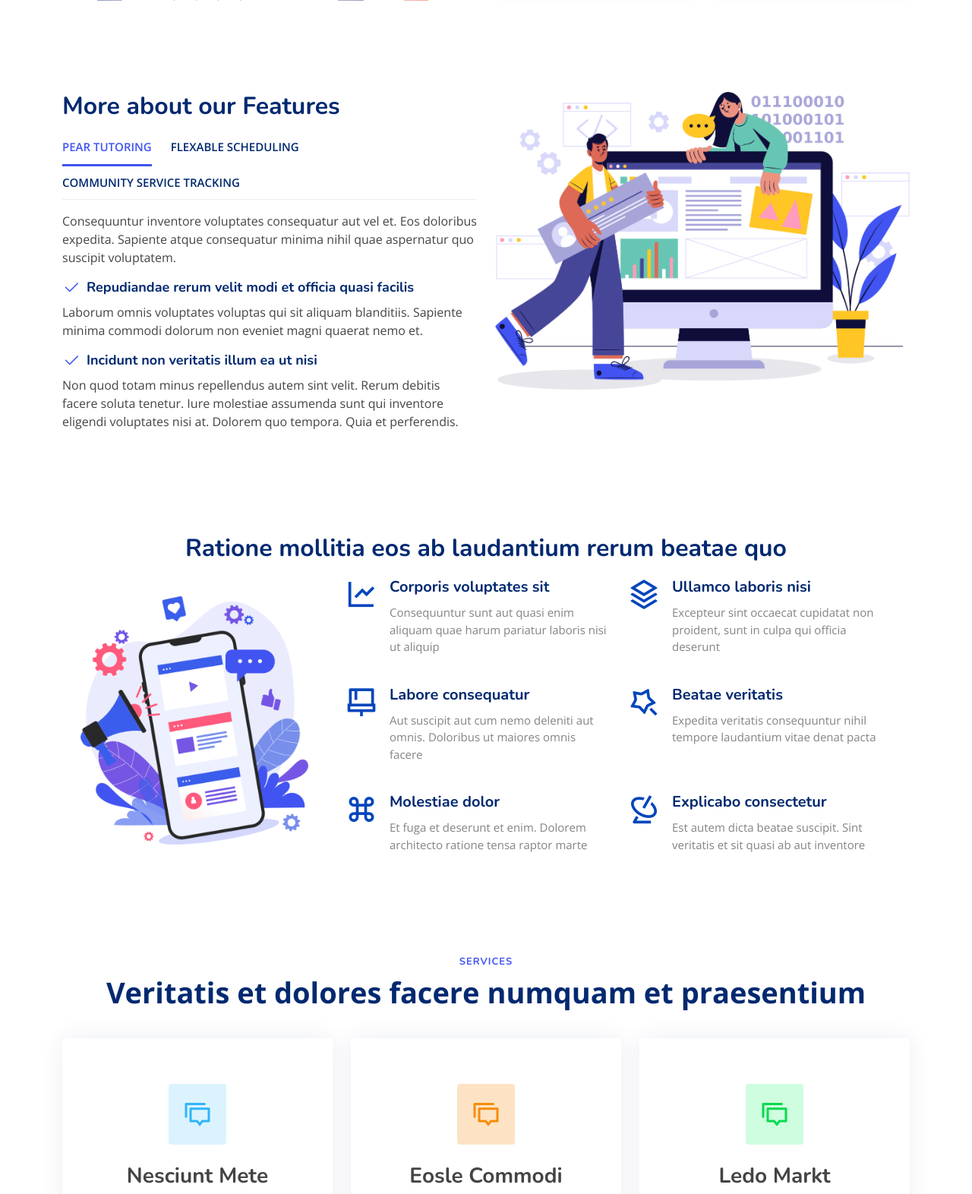
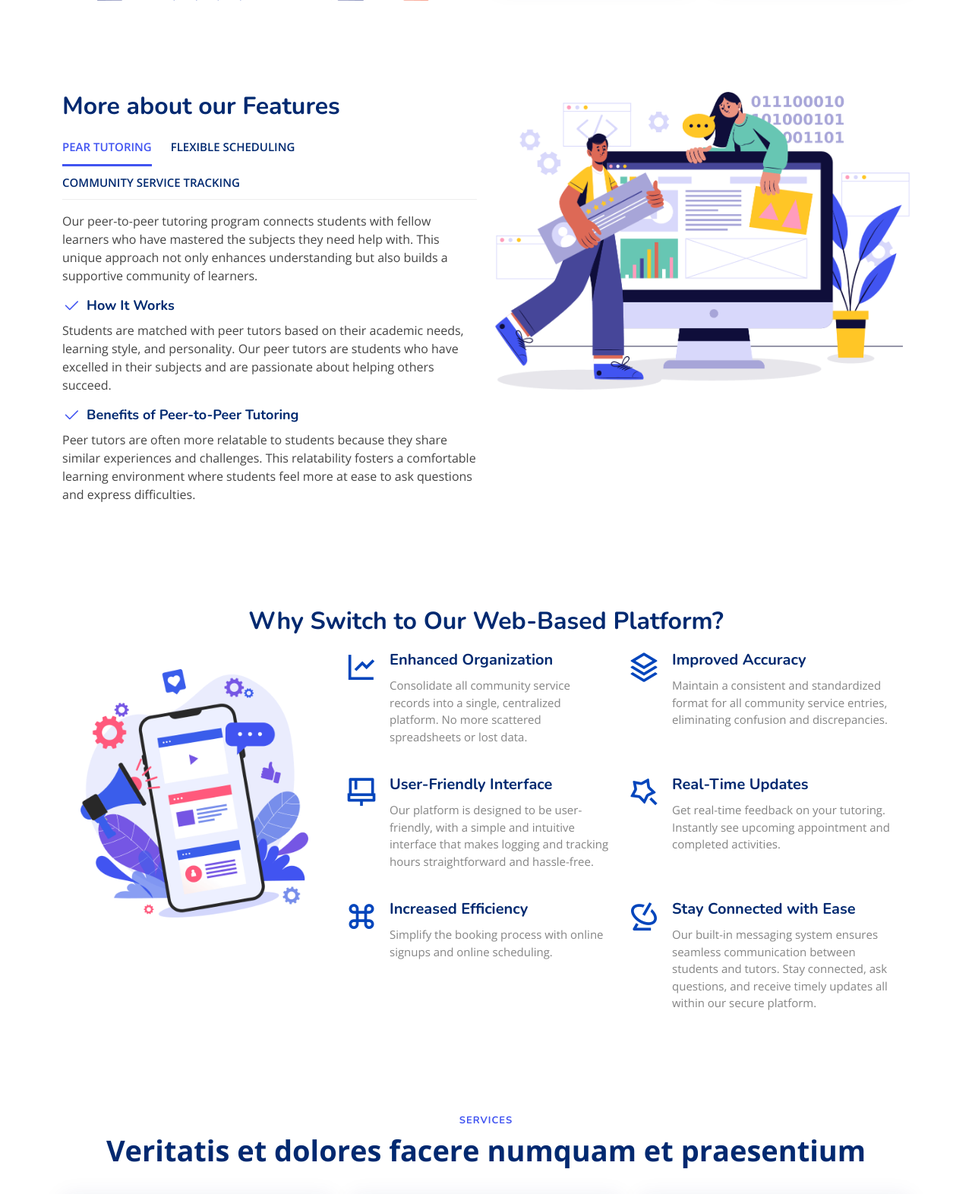
Before and after one commit to sidmeir04/BT-Tuoring-App, a Flask app: page /one_pager in a window 1280 px wide. Shown: the part 2575-4147 px from the top of the page at 76% size. Run offline with Flask 3, Linux system fonts and the light colour scheme; some libraries are stand-ins or nearby versions.

Commit message:
Continued to work on one pager and made some other small changes

```diff
--- a/app.py
+++ b/app.py
@@ -239,7 +239,7 @@ def dashboard():
         sessions_where_teach_MH = [MessageHistory.query.get(session.message_history_id) for session in sessions_where_teach]
         sessions_where_teach_MH = list(map(lambda x: (x.missed['total'] - x.missed[str(current_user.id)],x.messages['list'][-1] if x.messages['list'] else None),sessions_where_teach_MH))
         sessions_where_teach_MH = [i if i != (0,None) else None for i in sessions_where_teach_MH]
-        sessions_where_teach_PP = [base64.b64encode(User.query.filter_by(username = i[1]['sender']).first().image_data).decode('utf-8') if i[1] and User.query.filter_by(username = i[1]['sender']).first().image_data else None for i in sessions_where_teach_MH]
+        sessions_where_teach_PP = [base64.b64encode(User.query.filter_by(username = i[1]['sender']).first().image_data).decode('utf-8') if i and User.query.filter_by(username = i[1]['sender']).first().image_data else None for i in sessions_where_teach_MH]
 
     sessions_where_learn = Session.query.filter_by(student=current_user.id, student_form_completed = False).all()
     if sessions_where_learn:
@@ -257,6 +257,7 @@ def dashboard():
                             sessions_where_learn = sessions_where_learn,
                             sessions_where_learn_MH = sessions_where_learn_MH if sessions_where_learn else None,
                             sessions_where_learn_PP = sessions_where_learn_PP if sessions_where_learn else None,
+                            get_period = get_period_from_time,
                             )
 
 @app.route('/login',methods=['GET','POST'])
--- a/functions.py
+++ b/functions.py
@@ -10,4 +10,5 @@ def find_next_day_of_week(day_of_week):
 
     return next_day.strftime("%Y-%m-%d")
 
+
 print(find_next_day_of_week('wednesday'))
--- a/templates/blank.html
+++ b/templates/blank.html
@@ -77,11 +77,6 @@
                         <span>forgot_password</span></a>
                 </li>
                 {% else %}
-                <li class="nav-item">
-                    <a class="nav-link" href="/welcome">
-                        <i class="bi bi-question-circle-fill"></i>
-                        <span>About Page</span></a>
-                </li>
                 <li class="nav-item {{'active' if active_page == 'find_session'}}">
                     <a class="nav-link" href="/find_session">
                         <i class="bi bi-search"></i>
--- a/templates/one_pager.html
+++ b/templates/one_pager.html
@@ -238,7 +238,7 @@
                 <a class="nav-link active" data-bs-toggle="pill" href="#tab1">Pear Tutoring</a>
               </li>
               <li>
-                <a class="nav-link" data-bs-toggle="pill" href="#tab2">Flexable Scheduling</a>
+                <a class="nav-link" data-bs-toggle="pill" href="#tab2">Flexible Scheduling</a>
               </li>
               <li>
                 <a class="nav-link" data-bs-toggle="pill" href="#tab3">Community Service Tracking</a>
@@ -249,45 +249,45 @@
             <div class="tab-content">
 
               <div class="tab-pane fade show active" id="tab1">
-                <p>Consequuntur inventore voluptates consequatur aut vel et. Eos doloribus expedita. Sapiente atque consequatur minima nihil quae aspernatur quo suscipit voluptatem.</p>
+                <p>Our peer-to-peer tutoring program connects students with fellow learners who have mastered the subjects they need help with. This unique approach not only enhances understanding but also builds a supportive community of learners.</p>
                 <div class="d-flex align-items-center mb-2">
                   <i class="bi bi-check2"></i>
-                  <h4>Repudiandae rerum velit modi et officia quasi facilis</h4>
+                  <h4>How It Works</h4>
                 </div>
-                <p>Laborum omnis voluptates voluptas qui sit aliquam blanditiis. Sapiente minima commodi dolorum non eveniet magni quaerat nemo et.</p>
+                <p>Students are matched with peer tutors based on their academic needs, learning style, and personality. Our peer tutors are students who have excelled in their subjects and are passionate about helping others succeed.</p>
                 <div class="d-flex align-items-center mb-2">
                   <i class="bi bi-check2"></i>
-                  <h4>Incidunt non veritatis illum ea ut nisi</h4>
+                  <h4>Benefits of Peer-to-Peer Tutoring</h4>
                 </div>
-                <p>Non quod totam minus repellendus autem sint velit. Rerum debitis facere soluta tenetur. Iure molestiae assumenda sunt qui inventore eligendi voluptates nisi at. Dolorem quo tempora. Quia et perferendis.</p>
+                <p>Peer tutors are often more relatable to students because they share similar experiences and challenges. This relatability fosters a comfortable learning environment where students feel more at ease to ask questions and express difficulties.</p>
               </div><!-- End Tab 1 Content -->
 
               <div class="tab-pane fade show" id="tab2">
-                <p>Consequuntur inventore voluptates consequatur aut vel et. Eos doloribus expedita. Sapiente atque consequatur minima nihil quae aspernatur quo suscipit voluptatem.</p>
+                <p>Balancing school, extracurricular activities, and personal commitments can be challenging. That’s why we offer flexible scheduling options to ensure that quality tutoring fits seamlessly into your busy life.</p>
                 <div class="d-flex align-items-center mb-2">
                   <i class="bi bi-check2"></i>
-                  <h4>Repudiandae rerum velit modi et officia quasi facilis</h4>
+                  <h4>Customizable Session Times</h4>
                 </div>
-                <p>Laborum omnis voluptates voluptas qui sit aliquam blanditiis. Sapiente minima commodi dolorum non eveniet magni quaerat nemo et.</p>
+                <p>Our platform allows you to book tutoring sessions at times that work best for you. Whether it’s early in the school days, during lunch, or at the end of school. Life happens, and sometimes plans change. If you need to reschedule a session, our easy-to-use platform lets you adjust your appointment with minimal hassle, ensuring that you never miss out on valuable learning time.</p>
                 <div class="d-flex align-items-center mb-2">
                   <i class="bi bi-check2"></i>
-                  <h4>Incidunt non veritatis illum ea ut nisi</h4>
+                  <h4>Session Length Options</h4>
                 </div>
-                <p>Non quod totam minus repellendus autem sint velit. Rerum debitis facere soluta tenetur. Iure molestiae assumenda sunt qui inventore eligendi voluptates nisi at. Dolorem quo tempora. Quia et perferendis.</p>
+                <p>Choose from a variety of session lengths to match your learning needs and attention span. Opt for a quick, 10-minute review session or dive deeper with an period-long or even longer session for comprehensive understanding.</p>
               </div><!-- End Tab 2 Content -->
 
               <div class="tab-pane fade show" id="tab3">
-                <p>Consequuntur inventore voluptates consequatur aut vel et. Eos doloribus expedita. Sapiente atque consequatur minima nihil quae aspernatur quo suscipit voluptatem.</p>
+                <p>To support students in meeting their graduation requirements, we offer a comprehensive Community Service Tracking feature that helps you stay on top of your volunteer hours.</p>
                 <div class="d-flex align-items-center mb-2">
                   <i class="bi bi-check2"></i>
-                  <h4>Repudiandae rerum velit modi et officia quasi facilis</h4>
+                  <h4>How It Works</h4>
                 </div>
-                <p>Laborum omnis voluptates voluptas qui sit aliquam blanditiis. Sapiente minima commodi dolorum non eveniet magni quaerat nemo et.</p>
+                <p>Community Service hours will automaticly be tracked once a tutoring session has ended and you can monitor your progress towards the 60-hour community service requirement with our intuitive tracking dashboard. See a clear overview of your completed hours and what’s remaining, helping you stay motivated and organized.</p>
                 <div class="d-flex align-items-center mb-2">
                   <i class="bi bi-check2"></i>
-                  <h4>Incidunt non veritatis illum ea ut nisi</h4>
+                  <h4>Join Our Community</h4>
                 </div>
-                <p>Non quod totam minus repellendus autem sint velit. Rerum debitis facere soluta tenetur. Iure molestiae assumenda sunt qui inventore eligendi voluptates nisi at. Dolorem quo tempora. Quia et perferendis.</p>
+                <p>Our Community Service Tracking feature makes it easy to fulfill your graduation requirements and engage in meaningful service activities. Join us today and take a proactive step towards your future.</p>
               </div><!-- End Tab 3 Content -->
 
             </div>
@@ -302,7 +302,7 @@
 
         <!-- Feature Icons -->
         <div class="row feature-icons" data-aos="fade-up">
-          <h3>Ratione mollitia eos ab laudantium rerum beatae quo</h3>
+          <h3>Why Switch to Our Web-Based Platform?</h3>
 
           <div class="row">
 
@@ -316,48 +316,48 @@
                 <div class="col-md-6 icon-box" data-aos="fade-up">
                   <i class="ri-line-chart-line"></i>
                   <div>
-                    <h4>Corporis voluptates sit</h4>
-                    <p>Consequuntur sunt aut quasi enim aliquam quae harum pariatur laboris nisi ut aliquip</p>
+                    <h4>Enhanced Organization</h4>
+                    <p>Consolidate all community service records into a single, centralized platform. No more scattered spreadsheets or lost data.</p>
                   </div>
                 </div>
 
                 <div class="col-md-6 icon-box" data-aos="fade-up" data-aos-delay="100">
                   <i class="ri-stack-line"></i>
                   <div>
-                    <h4>Ullamco laboris nisi</h4>
-                    <p>Excepteur sint occaecat cupidatat non proident, sunt in culpa qui officia deserunt</p>
+                    <h4>Improved Accuracy</h4>
+                    <p>Maintain a consistent and standardized format for all community service entries, eliminating confusion and discrepancies.</p>
                   </div>
                 </div>
 
                 <div class="col-md-6 icon-box" data-aos="fade-up" data-aos-delay="200">
                   <i class="ri-brush-4-line"></i>
                   <div>
-                    <h4>Labore consequatur</h4>
-                    <p>Aut suscipit aut cum nemo deleniti aut omnis. Doloribus ut maiores omnis facere</p>
+                    <h4>User-Friendly Interface</h4>
+                    <p>Our platform is designed to be user-friendly, with a simple and intuitive interface that makes logging and tracking hours straightforward and hassle-free.</p>
                   </div>
                 </div>
 
                 <div class="col-md-6 icon-box" data-aos="fade-up" data-aos-delay="300">
                   <i class="ri-magic-line"></i>
                   <div>
-                    <h4>Beatae veritatis</h4>
-                    <p>Expedita veritatis consequuntur nihil tempore laudantium vitae denat pacta</p>
+                    <h4>Real-Time Updates</h4>
+                    <p>Get real-time feedback on your tutoring. Instantly see upcoming appointment and completed activities.</p>
                   </div>
                 </div>
 
                 <div class="col-md-6 icon-box" data-aos="fade-up" data-aos-delay="400">
                   <i class="ri-command-line"></i>
                   <div>
-                    <h4>Molestiae dolor</h4>
-                    <p>Et fuga et deserunt et enim. Dolorem architecto ratione tensa raptor marte</p>
+                    <h4>Increased Efficiency</h4>
+                    <p>Simplify the booking process with online signups and online scheduling.</p>
                   </div>
                 </div>
 
                 <div class="col-md-6 icon-box" data-aos="fade-up" data-aos-delay="500">
                   <i class="ri-radar-line"></i>
                   <div>
-                    <h4>Explicabo consectetur</h4>
-                    <p>Est autem dicta beatae suscipit. Sint veritatis et sit quasi ab aut inventore</p>
+                    <h4>Stay Connected with Ease</h4>
+                    <p>Our built-in messaging system ensures seamless communication between students and tutors. Stay connected, ask questions, and receive timely updates all within our secure platform.</p>
                   </div>
                 </div>
 
--- a/templates/show_feedback.html
+++ b/templates/show_feedback.html
@@ -64,9 +64,6 @@
   color: #309df0;
 }
 
-.solution_card .so_top_icon {
-}
-
 .solution_card .solu_title h3 {
   color: #212121;
   font-size: 1.3rem;
@@ -98,8 +95,6 @@
   text-transform: capitalize;
   margin-bottom: 1rem;
   font-size: 2.5rem;
-}
-.our_solution_content p {
 }
 
 .hover_color_bubble {
```
Also changed, not shown: json_file_loading.py (+10 -0 lines), templates/index0.html (+17 -2 lines), instance/library.db.
